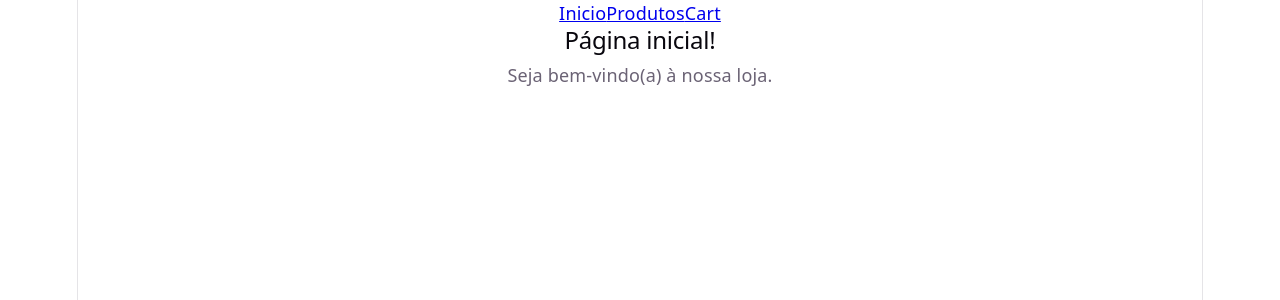
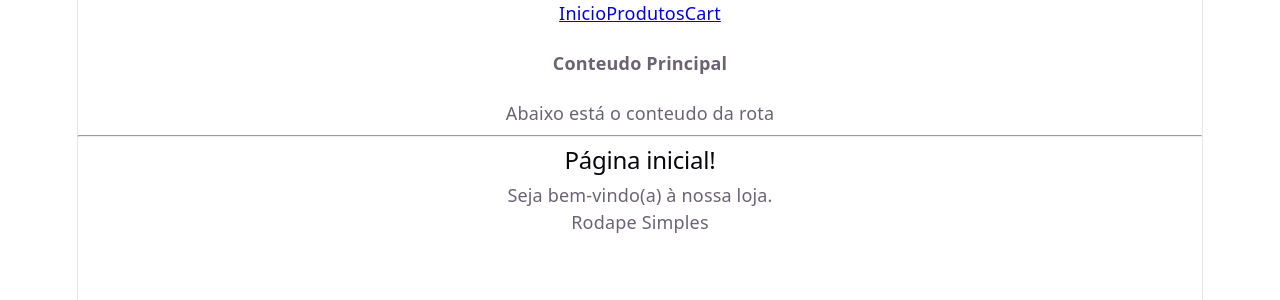
Before and after one commit to HDR628/Curso_OBC_JS, a React (Vite) app in the folder Fundamentos_React/React_Router_Dom/router_dom/: page /home in a window 1280 px wide. Shown: the top 300 px of the page. Built offline with nearby package versions, Linux system fonts and the light colour scheme.

Commit message:
refactor: implement RootLayout and nest child routes

```diff
--- a/Fundamentos_React/React_Router_Dom/router_dom/src/pages/Cart.jsx
+++ b/Fundamentos_React/React_Router_Dom/router_dom/src/pages/Cart.jsx
@@ -1,9 +1,6 @@
-import Header from "../components/Header";
-
 export default function Cart() {
   return (
     <section>
-      <Header/>
       <h2>Carrinho</h2>
       <p>Os produtos atualmente em seu carrinho.</p>
       <ul>
--- a/Fundamentos_React/React_Router_Dom/router_dom/src/pages/Home.jsx
+++ b/Fundamentos_React/React_Router_Dom/router_dom/src/pages/Home.jsx
@@ -1,9 +1,7 @@
-import Header from "../components/Header";
 
 export default function Home() {
   return (
     <section>
-      <Header/>
       <h2>Página inicial!</h2>
       <p>Seja bem-vindo(a) à nossa loja.</p>
     </section>
--- a/Fundamentos_React/React_Router_Dom/router_dom/src/pages/Products.jsx
+++ b/Fundamentos_React/React_Router_Dom/router_dom/src/pages/Products.jsx
@@ -1,10 +1,8 @@
-import Header from "../components/Header"
 import products from "../database.json"
 
 export default function Products() {
   return (
     <section>
-      <Header/>
       <h2>Todos os produtos</h2>
       <p>Confira todas as nossas ofertas.</p>
       <section className="products">
--- /dev/null
+++ b/Fundamentos_React/React_Router_Dom/router_dom/src/pages/RootLayout.jsx
@@ -0,0 +1,19 @@
+import { Outlet } from "react-router-dom";
+import Header from "../components/Header";
+
+export default function RootLayout(){
+  return(
+    <>
+      <Header/>
+      <main>
+        <h4>Conteudo Principal</h4>
+        <p>Abaixo está o conteudo da rota</p>
+        <hr />
+        <Outlet/>
+      </main>
+      <footer>
+        Rodape Simples
+      </footer>
+    </>
+  )
+}
--- a/Fundamentos_React/React_Router_Dom/router_dom/src/router.jsx
+++ b/Fundamentos_React/React_Router_Dom/router_dom/src/router.jsx
@@ -3,24 +3,29 @@ import Admin from "./pages/admin/Admin";
 import Cart from "./pages/Cart";
 import Home from "./pages/Home";
 import Products from "./pages/Products";
+import RootLayout from "./pages/RootLayout";
 
 const router = createBrowserRouter([
   {
     path: "/",
-    element: <Home />,
-  },
-  {
-    path: "/home",
+    element: <RootLayout />,
+    children: [{
+      index: true,
       element: <Home />
     },
     {
-    path: "/products",
-    element: <Products />,
+      path: "home",
+      element: <Home />
     },
     {
-    path: "/cart",
-    element: <Cart />,
+      path: "products",
+      element: <Products/>
     },
+    {
+      path: "cart",
+      element: <Cart/>
+    }
+  ]},
   {
     path: "/admin",
     element: <Admin />,
```
Lines whose indentation alone changed are shown as unchanged.
